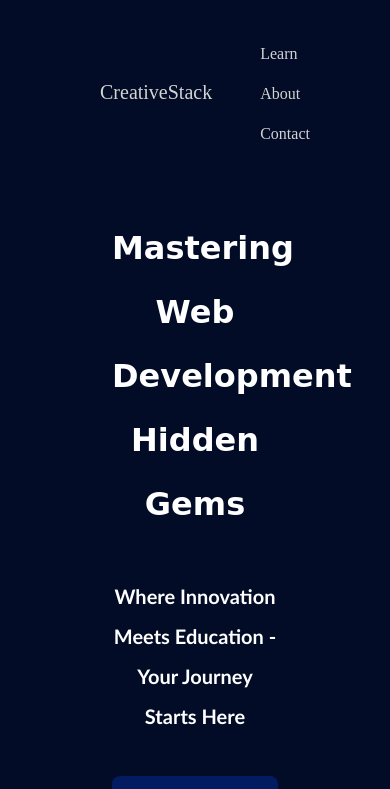
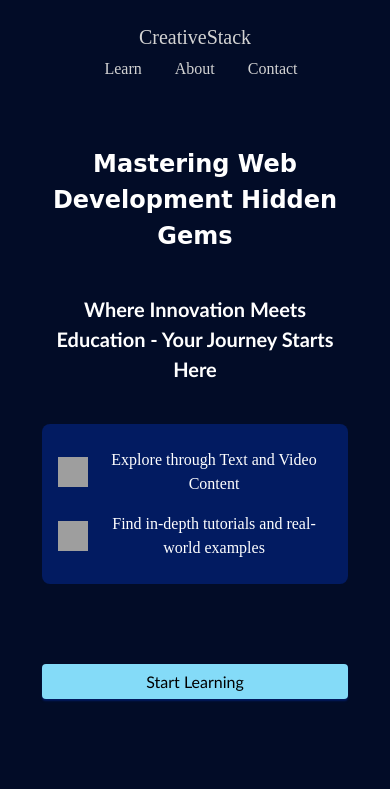
Before and after one commit to BulumkoJele/CreativeStack, a plain HTML site: page index.html in a window 390 px wide. Shown: the top 789 px of the page. Drawn offline with Linux system fonts and the light colour scheme; grey boxes are pictures that could not be loaded.

Commit message:
Responsive hero

```diff
--- a/index.html
+++ b/index.html
@@ -84,6 +84,62 @@
             background-color: #020C27;
             color: white;
         }
+        @media screen and (max-width : 880px) {
+            body{
+                padding: 20px 50px;
+            }
+        }
+        @media screen and (max-width : 780px) {
+            h1{
+                font-size: 28px;
+            }
+        }
+        @media screen and (max-width : 600px) {
+            body{
+                padding: 10px 30px;
+            }
+            h1{
+                font-size: 24px;
+            }
+            h3{
+                font-size: 20px;
+            }
+        }
+        @media screen and (max-width : 520px) {
+            header nav a {
+                margin-left: 12px;
+            }
+        }
+        @media screen and (max-width : 435px) {
+            body{
+                line-height: 1.5;
+            }
+            header{
+                display: flex;
+                flex-direction: column;
+            }
+            header nav a {
+                margin-left: 12px;
+            }
+            .usp div{
+            display: flex;
+            align-items: center;
+            padding: 8px 0;
+            font-size: 16px;
+        }
+        .usp div img{
+            margin-right: 8px;
+        }
+        }
+        @media screen and (max-width : 335px) {
+            header nav{
+                display: flex;
+                justify-content: space-evenly;
+            }
+            header nav a{
+                margin-left: 8px;
+            }
+        }
     </style>
 </head>
 <body>
```
